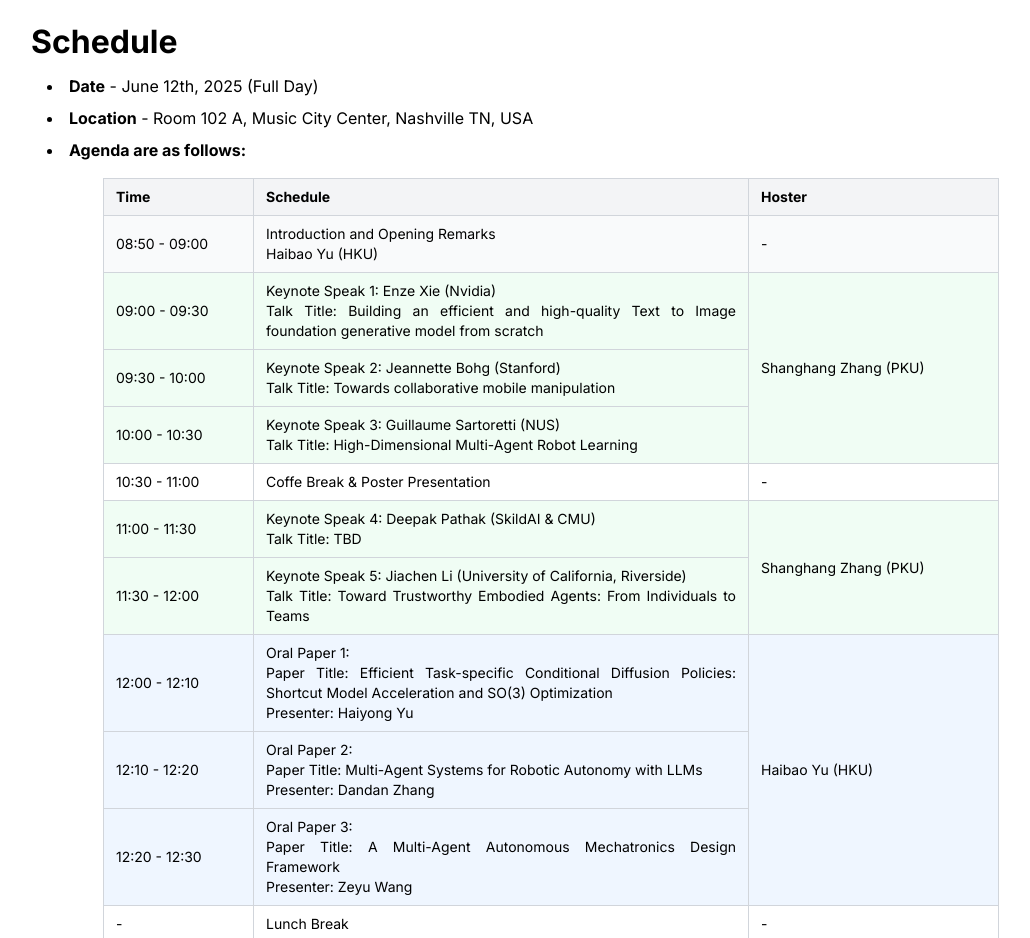
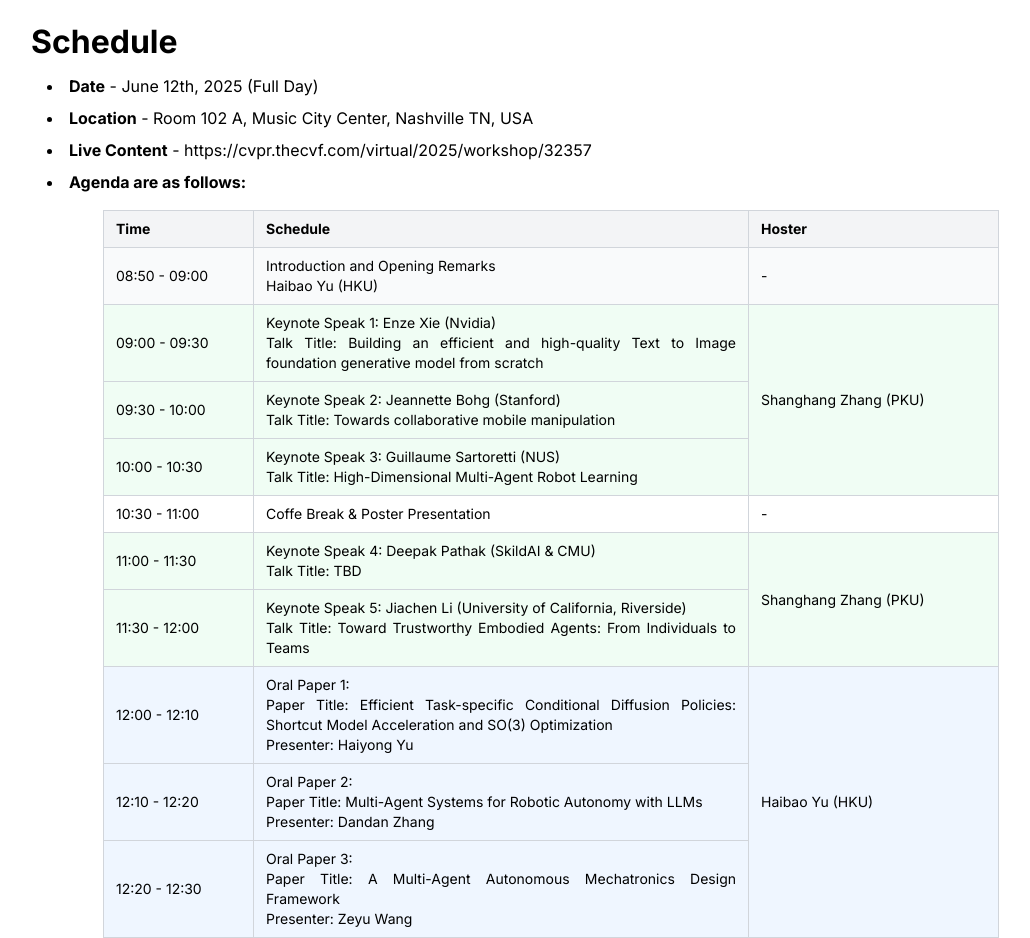
Before and after one commit to coop-intelligence/coop-intelligence.github.io, a Next.js app: page / in a window 1280 px wide. Shown: the part 3060-3998 px from the top of the page, without its empty margins (89-1119 px from the left). Built offline with nearby package versions, Linux system fonts and the light colour scheme.

Commit message:
update live content

```diff
--- a/src/app/components/schedule.jsx
+++ b/src/app/components/schedule.jsx
@@ -3,6 +3,7 @@ const Schedule = () => {
         <ul className="list-disc list-inside space-y-2 mt-2 ml-4">
             <li> <span className="font-bold">Date</span> - June 12th, 2025 (Full Day)</li>
             <li><span className="font-bold">Location</span> - Room 102 A, Music City Center, Nashville TN, USA </li>
+            <li><span className="font-bold">Live Content</span> - https://cvpr.thecvf.com/virtual/2025/workshop/32357 </li>
             <li><span className="font-bold">Agenda are as follows: </span></li>
         </ul>
 
```
